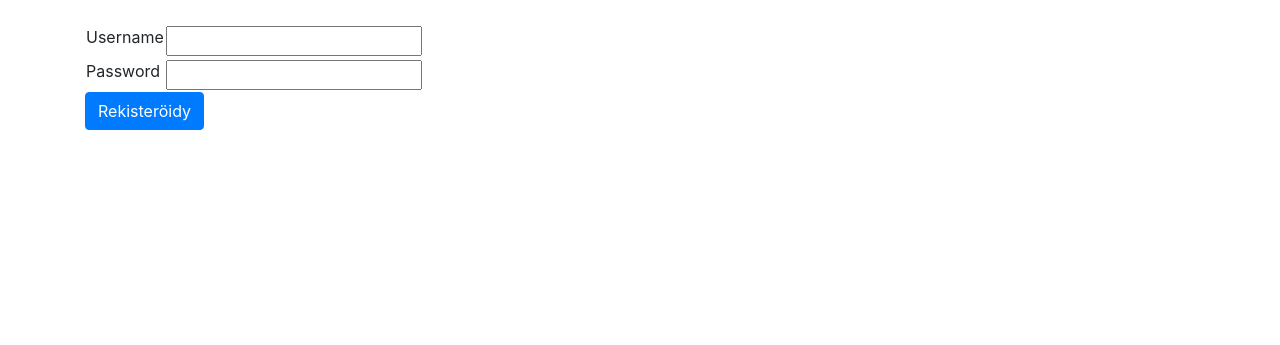
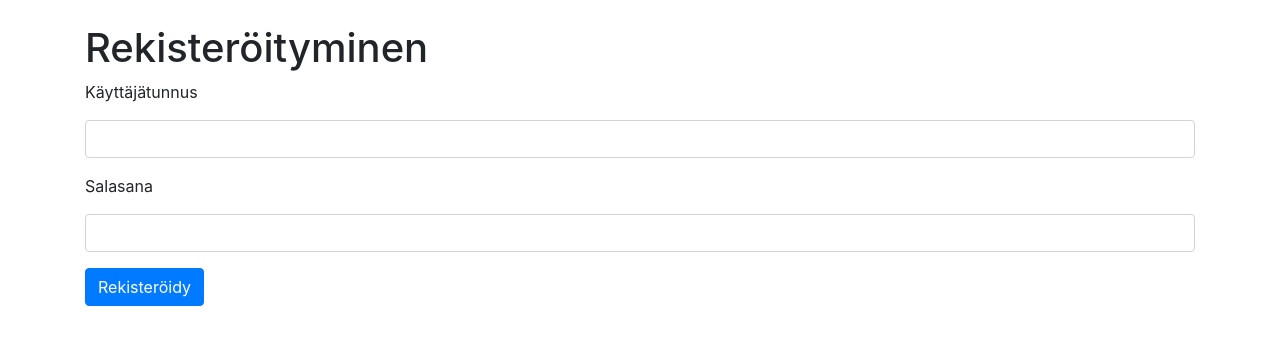
Before and after one commit to Roeoeri/tsoha-2019-tabulatuuritHt, a Flask app: page /auth/register in a window 1280 px wide. Shown: the part 96-441 px from the top of the page. Run offline with Flask 2, Linux system fonts and the light colour scheme; data comes from the database, SQL or seed files in the repository; some libraries are stand-ins or nearby versions.

Commit message:
Tehty kirjautumisesta ja rekisteröirtymisestä saavutettavampaa label foreilla ja päivitetty niiden ulkoasua

```diff
--- a/application/auth/forms.py
+++ b/application/auth/forms.py
@@ -4,15 +4,15 @@ from wtforms import PasswordField, StringField, validators
 
 
 class LoginForm(FlaskForm):
-    username = StringField("Username", [validators.Length(min=1, message="Syötä käyttäjätunnus")])
-    password = PasswordField("Password", [validators.Length(min=1, message="Syötä salasana")])
+    username = StringField("Käyttäjätunnus", [validators.Length(min=1, message="Syötä käyttäjätunnus")])
+    password = PasswordField("Salasana", [validators.Length(min=1, message="Syötä salasana")])
 
     class Meta:
         csrf = False
 
 class RegisterForm(FlaskForm):
-    username = StringField("Username", [validators.Length(min=1, message="Syötä käyttäjätunnus")])
-    password = PasswordField("Password", [validators.Length(min=1, message="Syötä salasana")])
+    username = StringField("Käyttäjätunnus", [validators.Length(min=1, message="Syötä käyttäjätunnus")])
+    password = PasswordField("Salasana", [validators.Length(min=1, message="Syötä salasana")])
 
     class Meta:
         csrf = False
--- a/application/templates/auth/registerform.html
+++ b/application/templates/auth/registerform.html
@@ -1,39 +1,26 @@
 {% extends "layout.html" %}
+
 {% block body %}
 <main role="main" class="container">
+<h1>Rekisteröityminen</h1>
 <form method="Post" action ="{{url_for('auth_create')}}">
-    <table>
-        <tr>
-            <td>
-            {{form.username.label}}
-            </td>
-            <td>
-            {{form.username}}
-            </td>
-            <td>
-                {% for error in form.username.errors %}
-                {{error}}
-                {% endfor %}
-                {{error}}
-
-            </td>
-        </tr>
-        <tr>
-            <td>
-                {{form.password.label}}
-            </td>
-            <td>
-                {{form.password}}
-            </td>
-            <td>
-                    {% for error in form.password.errors %}
-                    {{error}}
-                    {% endfor %}
-
-            </td>
-        </tr>
-    </table>
-    <input type = "submit" class="btn btn-primary" value = "Rekisteröidy"/>
+        <div class="form-group">
+        <label for="kenttä, käyttäjätunnus">{{form.username.label}}</label>
+        {{form.username(class="form-control")}}
+        {% for error in form.username.errors %}
+        <small id="errorInUserName" class="form-text text-muted">{{error}}</small>
+        {% endfor %}
+        <small id="errorInUserName" class="form-text text-muted">{{error}}</small>
+        </div>
+        <div class="form-group">
+        <label for="kenttä, salasana">{{form.password.label}}</label>
+        {{form.password(class="form-control")}}
+        {% for error in form.password.errors %}
+        <small id="errorInPassword" class="form-text text-muted">{{error}}</small>
+        {% endfor %}
+        </div>
+        <input type="submit" class="btn btn-primary" value = "Rekisteröidy"/>
+        </form>
 </form>
 </main>
 {% endblock %}
```
Also changed, not shown: application/templates/auth/loginform.html (+11 -20 lines).
